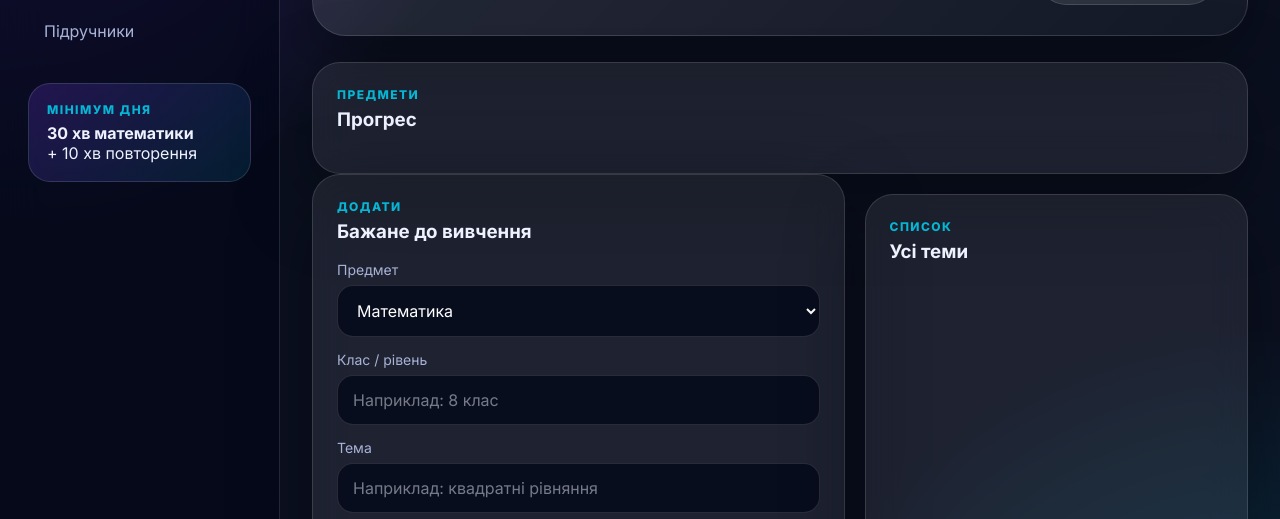
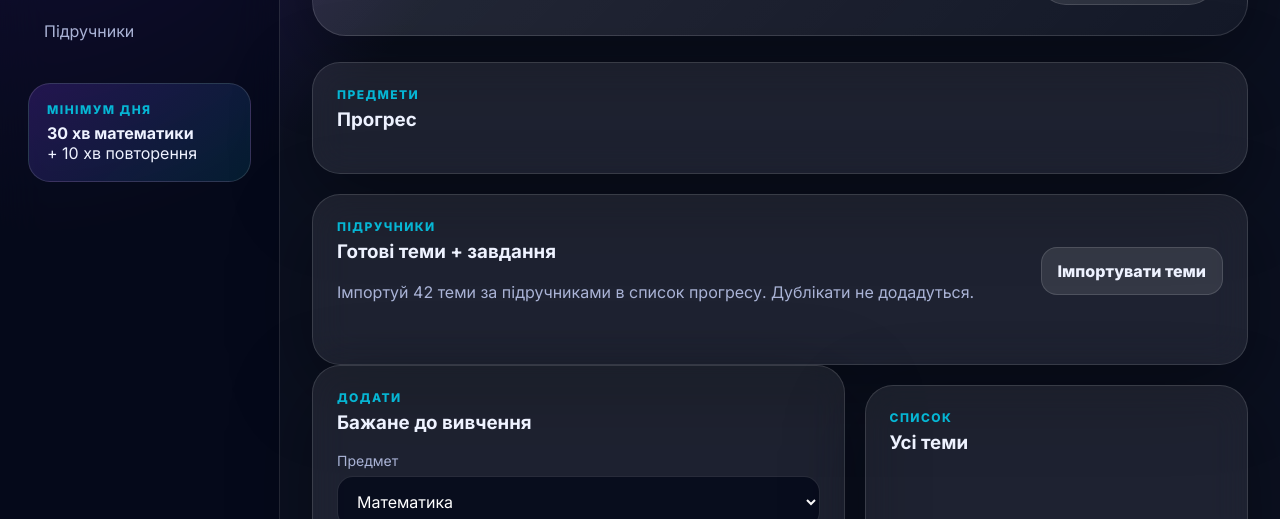
Before and after one commit to kt0toff/my.summer, a website: page public/index.html in a window 1280 px wide. Both pictures are taken after a click on the button "Бажане до вивчення". Shown: the part 281-800 px from the top of the page. Drawn offline with Linux system fonts and the light colour scheme; no server answers.

Commit message:
Add textbook topic import UI

```diff
--- a/public/index.html
+++ b/public/index.html
@@ -112,6 +112,18 @@
           <div id="topicSubjectCards" class="subject-cards compact"></div>
         </article>
 
+        <article class="card import-card">
+          <div class="card-header">
+            <div>
+              <p class="eyebrow">Підручники</p>
+              <h3>Готові теми + завдання</h3>
+              <p class="muted">Імпортуй 42 теми за підручниками в список прогресу. Дублікати не додадуться.</p>
+            </div>
+            <button id="importDefaultTopicsBtn" class="secondary" type="button">Імпортувати теми</button>
+          </div>
+          <div id="importResult" class="import-result"></div>
+        </article>
+
         <div class="grid two">
           <article class="card">
             <div class="card-header">
@@ -213,6 +225,7 @@
           </div>
           <div class="textbook-grid">
             <a class="textbook-card" href="/textbooks.md" target="_blank">Відкрити textbooks.md</a>
+            <a class="textbook-card" href="/textbook-topics-tasks.md" target="_blank">Теми + завдання</a>
             <a class="textbook-card" href="/learning-links.md" target="_blank">Навчальні ресурси</a>
             <a class="textbook-card" href="/roadmap-by-topics.md" target="_blank">Roadmap за темами</a>
           </div>
```
